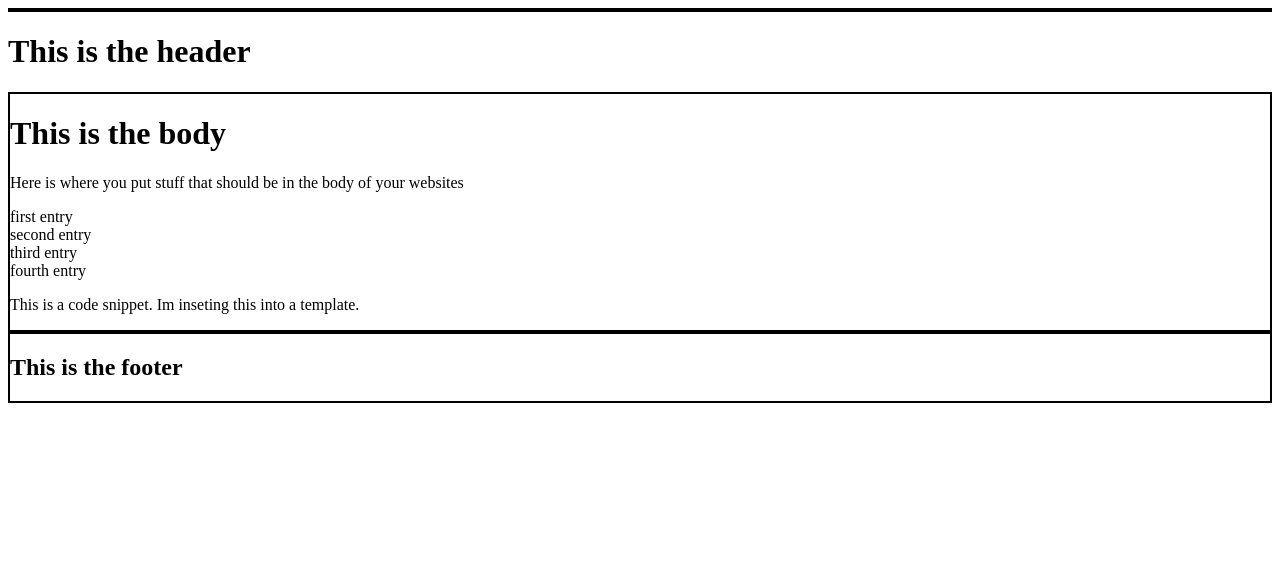
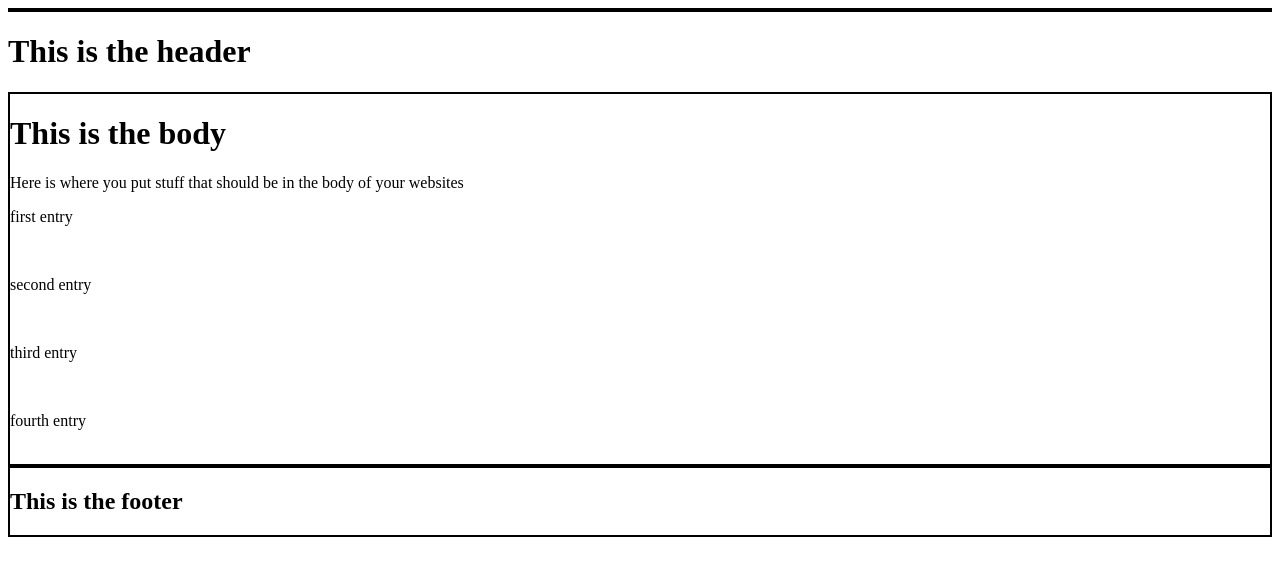
Before and after one commit to ctoshio/MySiteDjango, a Django app: page / in a window 1280 px wide. Shown: the top 576 px of the page. Run offline with Django 3.2, Linux system fonts and the light colour scheme.

Commit message:
9-home.html&valuex&snippets

```diff
--- a/personal/templates/personal/home.html
+++ b/personal/templates/personal/home.html
@@ -6,14 +6,11 @@
     <h1>This is the body</h1>
     <p>Here is where you put stuff that should be in the body of your websites</p>
 
-    <p>{{some_string}}</p>
-    <p>{{some_number}}</p>
-
     {% for list_item in list_of_values %}
-        {{list_item}}<br>
+        {% include 'personal/snippets/body_snippet.html' with valuex=list_item %}<br>
     {% endfor %}
 
-    {% include 'personal/snippets/body_snippet.html' %}
+
 </div>
 
 {% endblock content %}
--- a/personal/templates/personal/snippets/body_snippet.html
+++ b/personal/templates/personal/snippets/body_snippet.html
@@ -1 +1 @@
-<p>This is a code snippet. Im inseting this into a template.</p>
+<p>{{valuex}}</p>
```
